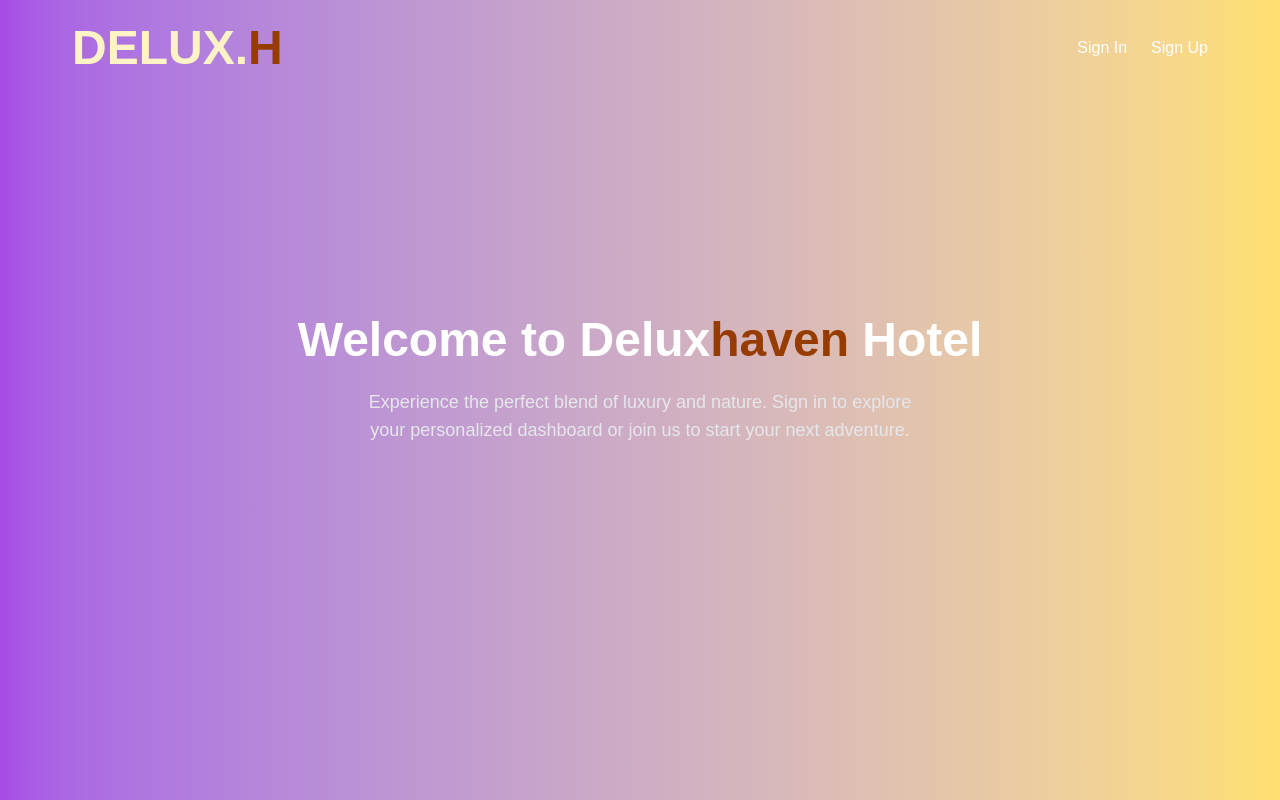
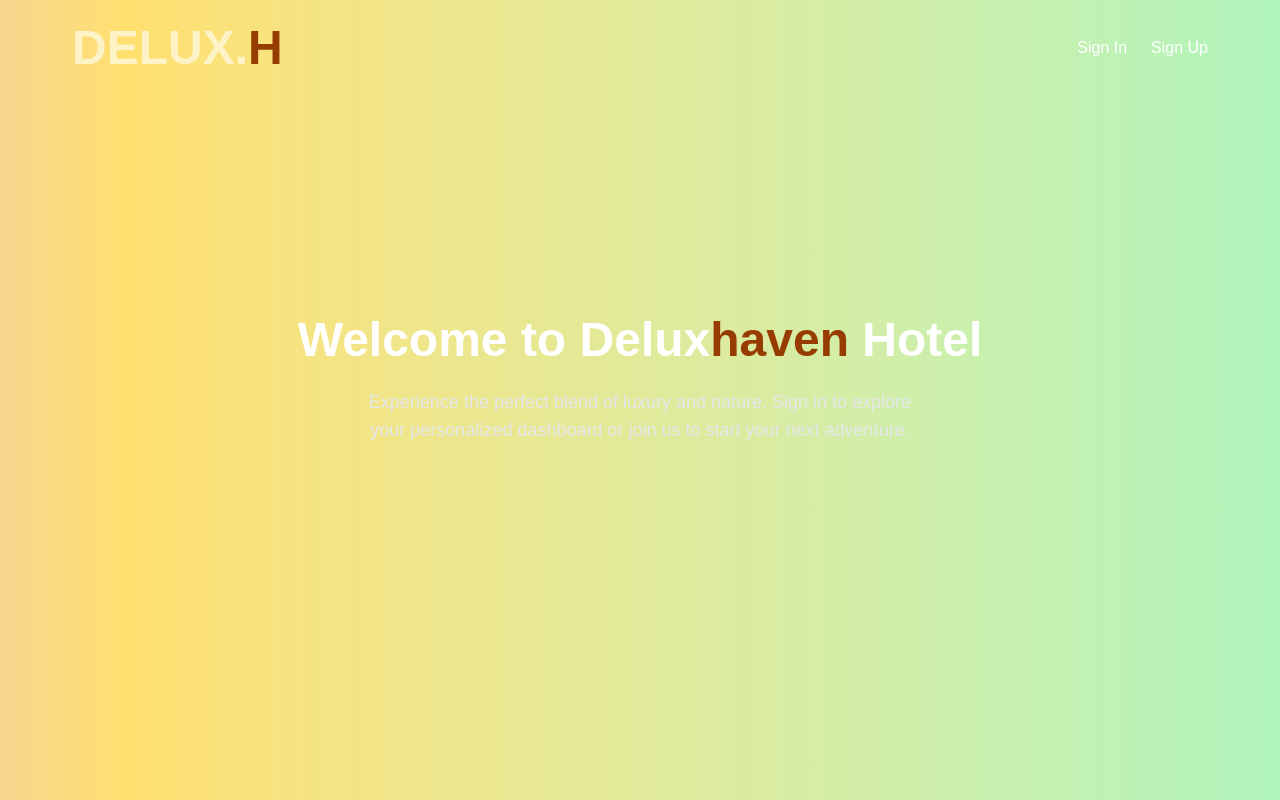
Before and after one commit to drspine1/serenity-luxe-hotel, a Next.js app: page / in a window 1280 px wide. Built offline with nearby package versions, Linux system fonts and the light colour scheme.

Commit message:
another commit

```diff
--- a/src/app/page.js
+++ b/src/app/page.js
@@ -22,7 +22,7 @@ export default function Home() {
       </div>
          </nav>
         <motion.div
-            className="absolute inset-0 bg-gradient-to-r from-purple-700 via-amber-300 to-green-300 opacity-70" animate={{ backgroundPosition: ["0% 50%", "100% 50%", "0% 50%"], }} transition={{ duration: 10, repeat:"infinity", ease: "linear", }} style={{ backgroundSize: "200% 200%", }} />
+            className="absolute inset-0 bg-gradient-to-r from-purple-700 via-amber-300 to-green-300 opacity-70" animate={{ backgroundPosition: ["0% 50%", "100% 50%", "0% 50%"], }} transition={{ duration: 10, repeat:Infinity, ease: "linear", }} style={{ backgroundSize: "200% 200%", }} />
      <div className="relative z-10 flex flex-col justify-center items-center h-screen  text-white text-center p-6">
        <h1 className="text-4xl md:text-5xl font-bold mb-6">Welcome to Delux<span className="text-amber-800">haven</span> Hotel </h1>
       <p className="max-w-xl text-lg text-gray-200 mb-10">
--- a/src/components/homeComponents/TestimonialsSection.js
+++ b/src/components/homeComponents/TestimonialsSection.js
@@ -59,6 +59,15 @@ export default function TestimonialsSection() {
       transition: { duration: 20, ease: "linear", repeat: Infinity },
     })
   }
+
+  // 👉 MOBILE EVENTS
+  onTouchStart={() => controls.stop()}
+  onTouchEnd={() =>
+    controls.start({
+      x: ["0%", "-50%"],
+      transition: { duration: 20, ease: "linear", repeat: Infinity },
+    })
+  }
       >
         <motion.div
           className="flex gap-8 w-[200%]"
```
Lines whose indentation alone changed are shown as unchanged.
